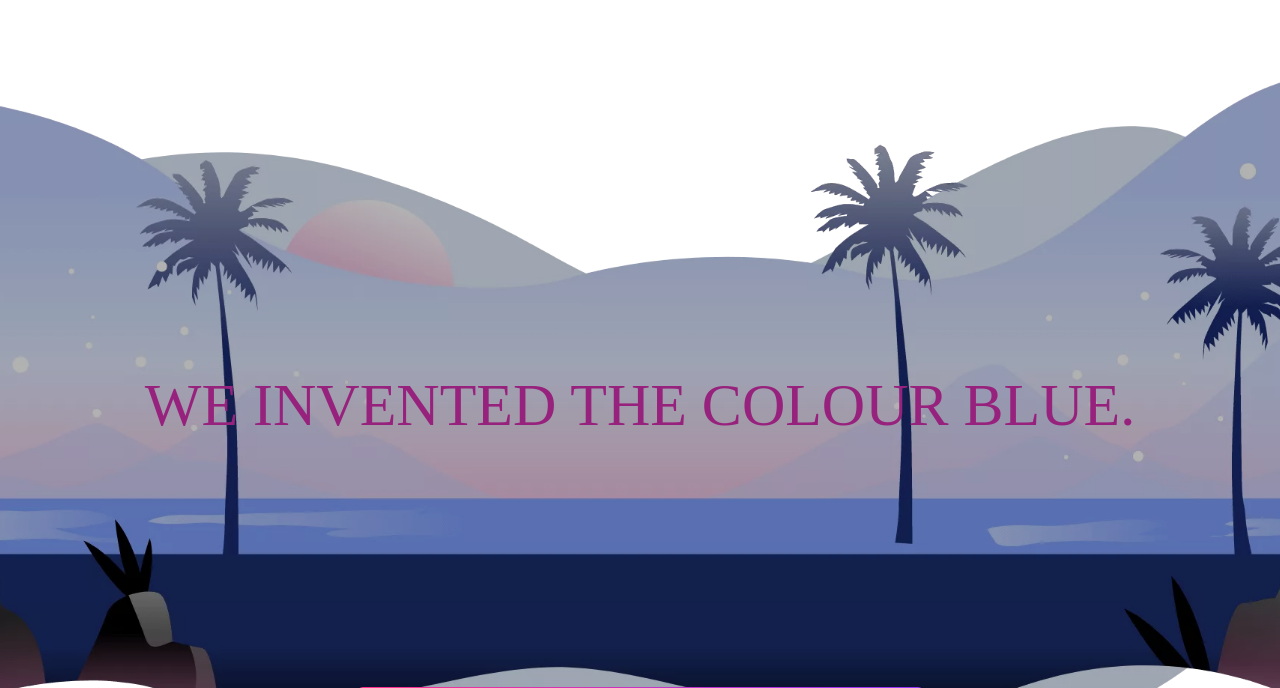
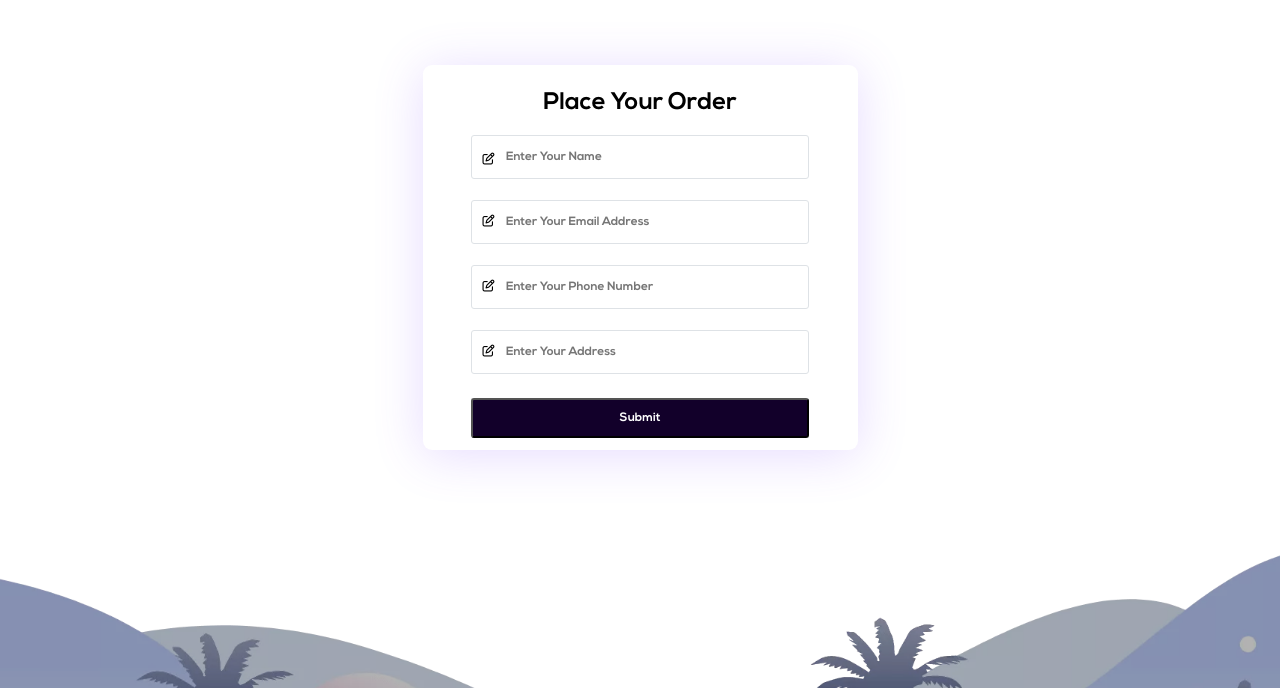
Before and after one commit to iftikharrasha/cayman-island-mern-client-side, a React (Create React App) app: page /place-order/1 in a window 1280 px wide. Shown: the part 731-1419 px from the top of the page. Built offline with nearby package versions, Linux system fonts and the light colour scheme; no server answers; sample sign-in values are in the browser's storage.

Commit message:
offers and orders are now dynamic

```diff
--- a/src/App.js
+++ b/src/App.js
@@ -105,7 +105,7 @@ function App() {
                                     <AllOffers/>
                                     <Footer></Footer>
                                 </Route>
-                                <PrivateRoute path="/all-orders/:orderOwner">
+                                <PrivateRoute path="/all-orders">
                                     <Header/>
                                     <AllOrders/>
                                     <Footer></Footer>
--- a/src/Components/AddOffer/AddOffer.js
+++ b/src/Components/AddOffer/AddOffer.js
@@ -11,7 +11,7 @@ const AddOffer = () => {
     const descRef = useRef();
     const priceRef = useRef();
 
-    const handleAddOrder = e => {
+    const handleAddOffer = e => {
         const title = titleRef.current.value;
         const category = catRef.current.value;
         const img = imgRef.current.value;
@@ -52,7 +52,7 @@ const AddOffer = () => {
                             <h2 className="mt-3 text-center reg-28">Add a new Offer
                             </h2>
                         </div>
-                        <form className="form" onSubmit={handleAddOrder}>
+                        <form className="form" onSubmit={handleAddOffer}>
                             <div className="inputs my-4">
                                 <div className="input-field">
                                     <input className="px-4 py-3 mb-2 text-black border border-transparent rounded lit--14" type="text" ref={titleRef} name="title" placeholder="Enter Offer Title" autoComplete="on" required/>
--- a/src/Components/Header/Header.js
+++ b/src/Components/Header/Header.js
@@ -51,7 +51,7 @@ const Header = () => {
                                 <Nav className="ml-lg-auto medi--20 menu">
                                     <Nav.Link className="mr-lg-4 bold--17" as={Link} to="/home">Home</Nav.Link>
                                     <Nav.Link className="mr-lg-4 bold--17" as={Link} to="/all-offers">All Offers</Nav.Link>
-                                    { loggedInUser.isSignedIn ? <Nav.Link className="mr-lg-4 bold--17" as={Link} to={/all-orders/+loggedInUser.tokenId}>All Orders</Nav.Link>
+                                    { loggedInUser.isSignedIn ? <Nav.Link className="mr-lg-4 bold--17" as={Link} to="/all-orders">All Orders</Nav.Link>
                                      : <Nav.Link className="mr-lg-4 bold--17" as={Link} to="/login">All Orders</Nav.Link>}
 
                                     <Nav.Link className="mr-lg-4 bold--17" as={Link} to="/about">About</Nav.Link>
--- a/src/Components/OfferDetails/OfferDetails.js
+++ b/src/Components/OfferDetails/OfferDetails.js
@@ -1,6 +1,5 @@
-import React, { useEffect, useState } from 'react';
+import React, { useEffect, useState, useRef } from 'react';
 import { useParams } from 'react-router';
-import { offers } from '../../FakeData/offers';
 import { Container, Row, Col } from 'react-bootstrap';
 
 const OfferDetails = (props) => {
@@ -14,6 +13,44 @@ const OfferDetails = (props) => {
         .then(data => setOffer(data));
     }, [])
 
+
+    const nameRef = useRef();
+    const emailRef = useRef();
+    const phoneRef = useRef();
+    const addressRef = useRef();
+
+
+    const handleAddOrder = e => {
+        const name = nameRef.current.value;
+        const email = emailRef.current.value;
+        const phone = phoneRef.current.value;
+        const address = addressRef.current.value;
+        const category = offer.category;
+        const price = offer.price;
+        const token = localStorage.getItem('uid');
+        const status = true;
+
+        const newUser = {orderId, name, email, phone, address, category, price, token, status };
+        fetch('http://localhost:5000/add-order', {
+            method: 'POST',
+            headers: {
+                'content-type': 'application/json'
+            },
+            body: JSON.stringify(newUser)
+        })
+        .then(res => res.json())
+        .then(data =>{
+            if(data.insertedId){
+                // alert('Successfully added an offer!');
+                document.getElementById('success').style.display = 'block';
+                e.target.reset();
+            }else{
+                document.getElementById('error').style.display = 'block';
+            }
+        })
+
+        e.preventDefault();
+    }
     return (
         <>
             <section className="hero page" id="home">
@@ -41,6 +78,52 @@ const OfferDetails = (props) => {
                     </div>
                 </Container>
             </section>
+
+            <section className="login">
+                <div className="text-center mb-3">
+                    <p style={{color: 'green', display: 'none'}} id="success">Successfully added an Your order!</p>
+                    <p style={{color: 'red', display: 'none'}} id="error">There is a problem adding the order!</p>
+                </div>
+                <div className="d-flex align-items-center justify-content-center">
+                    <div className="login-form bg-tag-1">
+                        <div className="text-center">
+                            <h2 className="mt-3 text-center reg-28">Place Your Order
+                            </h2>
+                        </div>
+                        <form className="form" onSubmit={handleAddOrder}>
+                            <div className="inputs my-4">
+                                <div className="input-field">
+                                    <input className="px-4 py-3 mb-2 text-black border border-transparent rounded lit--14" type="text" ref={nameRef} name="name" placeholder="Enter Your Name" autoComplete="on" required/>
+                                    <div className="input-icon">
+                                        <i class="fa fa-pencil-square-o i-envelope" aria-hidden="true"></i>
+                                    </div>
+                                </div>
+                                <div className="input-field my-3">
+                                    <input type="email" ref={emailRef} className="px-4 py-3 mt-1 mb-2 text-black border border-transparent rounded lit--14" name="email" placeholder="Enter Your Email Address" autoComplete="on" required/>
+                                    <div className="input-icon">
+                                        <i class="fa fa-pencil-square-o i-key" aria-hidden="true"></i>
+                                    </div>
+                                </div>
+                                <div className="input-field my-3">
+                                    <input type="number" ref={phoneRef} className="px-4 py-3 mt-1 mb-2 text-black border border-transparent rounded lit--14" name="phone" placeholder="Enter Your Phone Number" autoComplete="on" required/>
+                                    <div className="input-icon">
+                                        <i class="fa fa-pencil-square-o i-key" aria-hidden="true"></i>
+                                    </div>
+                                </div>
+                                <div className="input-field my-3">
+                                    <input type="text" ref={addressRef} className="px-4 py-3 mt-1 mb-2 text-black border border-transparent rounded lit--14" name="adress" placeholder="Enter Your Address" autoComplete="on" required/>
+                                    <div className="input-icon">
+                                        <i class="fa fa-pencil-square-o i-key" aria-hidden="true"></i>
+                                    </div>
+                                </div>
+                            </div>
+                            <div className="d-flex align-items-center justify-content-center">
+                                <button className="signin-btn">Submit</button>
+                            </div>
+                        </form>
+                    </div>
+                </div>
+            </section>
         </>
     );
 };
```
Also changed, not shown: src/Components/AllOrders/AllOrders.js (+13 -10 lines), src/Components/MyOrders/MyOrders.js (+19 -10 lines).
